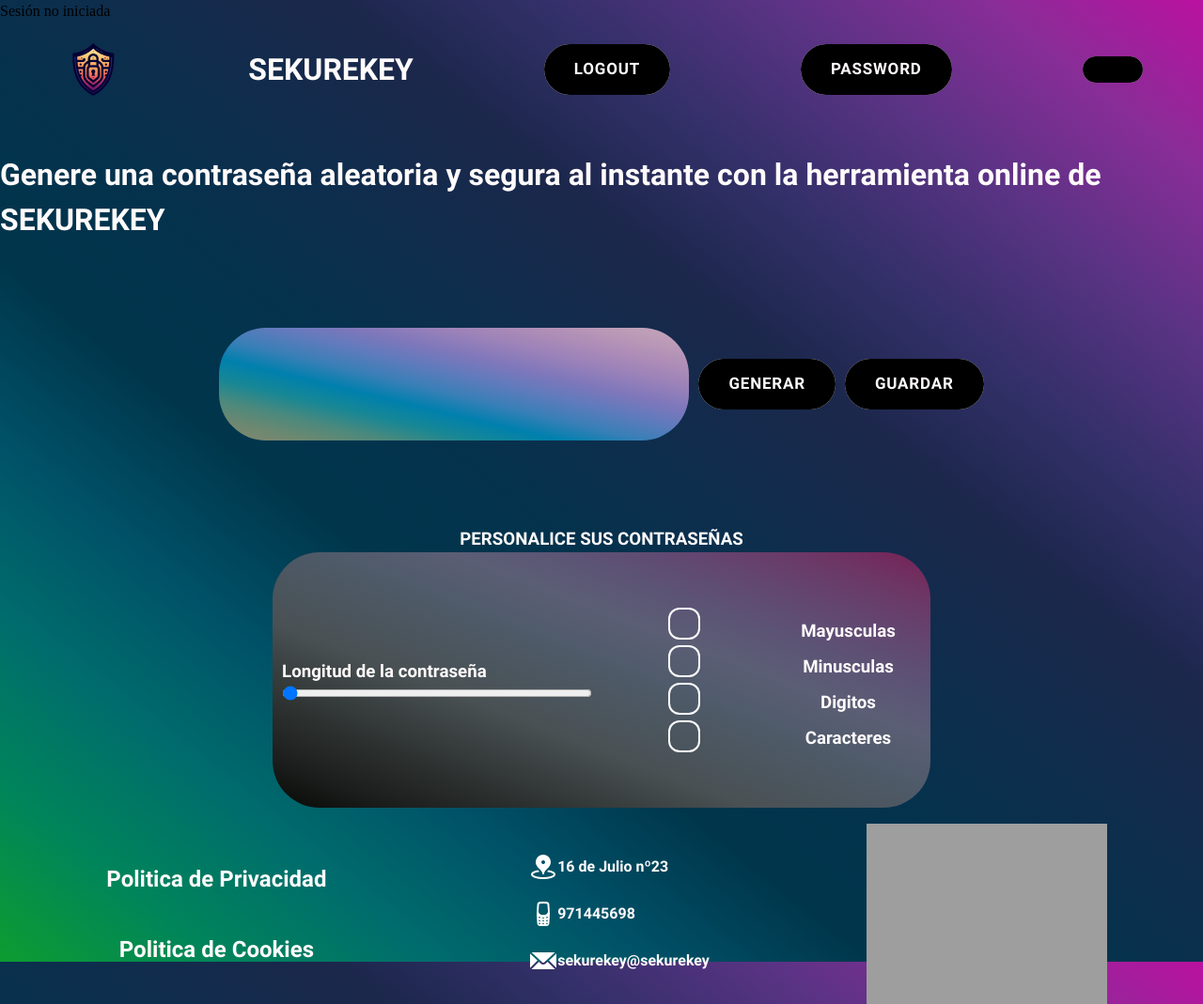
After one commit to Edib-2023-24/PROYECTO_SEKUREkEY, a PHP site: page /usuario.php in a window 1280 px wide. The commit adds this page. Shown: the whole page at 94% size. Run offline with PHP 8.4, Linux system fonts and the light colour scheme; data that the repository does not hold is empty; grey boxes are pictures that could not be loaded.

Commit message:
terminada pagina usuario login y registro

```diff
--- a/css/style.css
+++ b/css/style.css
@@ -578,3 +578,34 @@ justify-content:center;
 
 
 }
+
+/******** FIN PAGINA INFORMACION*******/
+
+
+/******** PAGINA LOGIN********/
+.box_login {
+  width: 100px;
+  height: 90px;
+  background-size: cover;
+  margin-top: 50px;
+  border-radius: 50%;
+  background-color: #ce0f0f;
+  color: var(--texto-botones--logo);
+  display: flex;
+  flex-direction: column;
+  align-items: center;
+
+}
+
+/****** PAGINA USUARIO******/
+#resultado_usuario{
+  color:var(--texto-botones-logo);
+  font-family: 'roboto';
+  font-size: 16px;
+}
+#valor_actual_usuario{
+  color: var(--texto-botones-logo);
+  font-size: 20px;
+  display: flex;
+  justify-content:center;
+}
--- /dev/null
+++ b/header_usuario.php
@@ -0,0 +1,41 @@
+<?php
+session_start();
+
+
+// CONFIRMO SI LA CLAVE DE SESION ESTA
+if (isset($_SESSION['userName'])) {
+    //  OBTENGO EL VALOR
+    $username = $_SESSION['userName'];
+
+    // OBTENGO EL NOMBRE SIN EL DOMINIO Y LO PONGO EN
+    $nombreUsuario =strtoupper(substr($username, 0, strpos($username, '@')));
+
+
+} else {
+    // VERIFICO SI LA CLAVE NO ESTUVIERA PRESENTE
+    echo "Sesión no iniciada";
+}
+
+
+?>
+
+
+<!DOCTYPE html>
+<html lang="en">
+<head>
+    <meta charset="UTF-8">
+    <meta name="viewport" content="width=device-width, initial-scale=1.0">
+    <title>Document</title>
+    <link rel="stylesheet" href="css/style.css" />
+</head>
+<body>
+    <header class="header">
+    <img class="logo" src="./img/desktop/LOGO.png" alt="logo">
+    <h1>SEKUREKEY</h1>
+
+      <a class="botones_inicio" href="contacto.php"><span>LOGOUT</span></a>
+      <a class="botones_inicio" href="password.php"><span>PASSWORD</span></a>
+      <a class="botones_inicio" href="login.php"><span><?php echo $nombreUsuario ?></span></a>
+    </header>
+</body>
+</html>
--- /dev/null
+++ b/usuario.js
@@ -0,0 +1,106 @@
+
+let rango_usuario=document.getElementById("rango_password_usuario");
+let valor_actual_usuario=document.getElementById("valor_actual_usuario");
+rango_usuario.addEventListener('input',function(){
+
+    valor_actual_usuario.textContent=rango_usuario.value;
+
+
+});
+
+
+
+
+// CREO UNA FUNCION PARA EL PASSWORD ALEATORIO CON MAS FUNCIONES PARA EL LOGIN USUARIO
+function passwordAleatorioUsuario(){
+
+    // CREO LAS VARIABLES CON LOS ELEMENTOS DEL ID
+    let mayuscula=document.getElementById("mayusculas").checked;
+    let minusculas=document.getElementById("minusculas").checked;
+    let digitos=document.getElementById("digitos").checked;
+    let caracteres=document.getElementById("caracteres").checked
+    let longitud=document.getElementById("rango_password_usuario").value;
+
+    let resultado="";
+    // CREO UNAS VARIABLES CON LAS EXPRESIONES QUE QUIERO USAER
+    let expresionMayusculas="ABCÇDEFGHIJKLMNOPQRSTUVWXYZ";
+
+    let expresionminusculas="abcçdefghijklmnopqrstuvwxyz";
+     let expresionDigitos="0123456789";
+     let expresionCaracteres="?¿)(/&%$·!ª+-*´}{][";
+    // CREO UNOS CONDICIONALES PARA GUARDAR LAS EXPRESIONES SIN SON VERDADERAS
+    if (mayuscula) {resultado+=expresionMayusculas;}
+    if (minusculas) {resultado+=expresionminusculas;}
+    if (digitos) {resultado+=expresionDigitos;}
+    if (caracteres) {resultado+=expresionCaracteres;}
+
+    // LLAMO A LA FUNCION GENERAR PASSWORD
+    let codigoPassword=generarPassword(resultado,longitud);
+
+    // CREO LA VARIABLE PARA MOSTRAR EL RESULTADO
+    let salidaResultado=document.getElementById("resultado_usuario");
+    // MUESTRO EL RESULTADO POR PANTALLA
+    salidaResultado.innerHTML=codigoPassword;
+    // CREO UNA VARIABLE PARA MOSTRAR UNA PALABRA JUNSTO CON EL RESULTADO
+    let texto=document.getElementById("salidaTexto");
+    // CREO UNOS CONDICIONALES Y RECORRO EL RESULTADO SI ES MENOS DE 8 SE MUESTRA UN COLOR DE FONDO Y NA PALABRA CON UN COLOR ESPECIFICO
+    if (codigoPassword.length<=8) {
+
+        texto.innerHTML="BASICA";
+        salidaResultado.style.backgroundColor="red";
+        texto.style.color="red";
+    }
+    // CREO UNOS CONDICIONALES Y RECORRO EL RESULTADO SI ES MAYOR DE 10 SE MUESTRA UN COLOR DE FONDO Y NA PALABRA CON UN COLOR ESPECIFICO
+    if (codigoPassword.length>=10) {
+
+        texto.innerHTML="SEGURA";
+        salidaResultado.style.backgroundColor="#1BD14E";
+        texto.style.color="#1BD14E";
+    }
+    // CREO UNOS CONDICIONALES Y RECORRO EL RESULTADO SI ES MAYOR DE 12 SE MUESTRA UN COLOR DE FONDO Y NA PALABRA CON UN COLOR ESPECIFICO
+    if (codigoPassword.length>=12) {
+
+        texto.innerHTML="MUY BUENA";
+        salidaResultado.style.backgroundColor="#B6BA0D";
+        texto.style.color="#B6BA0D";
+
+    }
+
+    // CREO UNA FUNCION PARA QUE A LOS 10 SEGUNDOS DESAPAREZCA EL RESULTADO POR PANTALLA
+    setTimeout(function (){
+
+    salidaResultado.textContent="";
+
+    },10000);
+
+    }
+    // LLAMADA FUNCION GENERAR PASSWORD USUARIO
+
+    passwordAleatorioUsuario();
+
+    // FUNCION PARA GENERAR EL PASSWORD ALEATORIO
+function generarPassword(caracteres,longitud){
+
+    let resultado="";
+// RECORRO EL CARACTER SELECIONADO Y QUE ELIGA UNO AL AZAR
+    for (let index = 0; index <longitud; index++) {
+            let caracterAleatorio=caracteres.charAt(Math.floor(Math.random()*caracteres.length))
+
+            resultado+=caracterAleatorio;
+    }
+    return resultado;
+
+}
+
+// CREO UNA FUNCION PARA RECUPERAR EL PASSWORD Y ENVIARLO A LA PAGINA PASSWORD
+
+function envioPassword(){
+// RECUPERO EL VALOR DEL PASSWORD GENERADO
+let recuperoResultado=document.getElementById("resultado_usuario").innerText;
+// LE ASIGNO EL VALOR AL ID RESULTADOINPUT
+document.getElementById("resultadoInput").value=recuperoResultado;
+// ENVIO EL FORMULARIO
+document.getElementById("formularioResultado").submit();
+
+
+}
--- /dev/null
+++ b/usuario.php
@@ -0,0 +1,124 @@
+<!DOCTYPE html>
+<html lang="es">
+  <head>
+    <meta charset="utf-8" />
+    <meta name="viewport" content="width=device-width, initial-scale=1" />
+    <!-- SEO = Básico -->
+    <!-- Cada página del sitio tiene que ser diferente el título y la descripción -->
+    <title></title>
+    <meta name="description" content="" />
+    <meta name="keywords" content="" />
+
+    <!-- Etiquetas Open Graph y Twitter Card, para crear el SEO de Redes Sociales -->
+    <meta property="og:title" content="Título de tu página" />
+    <meta property="og:description" content="Descripción de tu página" />
+    <meta
+      property="og:image"
+      content="URL de la imagen que quieres mostrar en las redes sociales"
+    />
+    <meta property="og:url" content="URL de tu página" />
+    <meta property="og:type" content="website" />
+    <meta name="twitter:card" content="summary_large_image" />
+    <meta name="twitter:title" content="Título de tu página" />
+    <meta name="twitter:description" content="Descripción de tu página" />
+    <meta
+      name="twitter:image"
+      content="URL de la imagen que quieres mostrar en Twitter"
+    />
+
+    <!-- App Web, inidicar al navegador que elementos mostrar en un JSON -->
+    <link rel="manifest" href="site.webmanifest" />
+    <!-- icono de acceso para IOS -->
+    <link rel="apple-touch-icon" href="icon.png" />
+    <!-- Recordar que favicon.ico tiene que estar en el directorio inicial -->
+
+    <!-- links de estilos -->
+    <link rel="stylesheet" href="css/style.css" />
+
+    <!-- Se cambia el tema de algunos navegadores -->
+    <meta name="theme-color" content="#fafafa" />
+    <!-- Código de las plataformas de Análisis -->
+    <script></script>
+    <!-- Scripts a cargar antes de la renderización -->
+
+  </head>
+  <body>
+    <div id="container">
+      <?php  include 'header_usuario.php'?>
+      <main class="main_index">
+      <section class="box_principal_index">
+                <h1>Genere una contraseña aleatoria y segura al instante con la herramienta online de SEKUREKEY</h1>
+                <section class="box_resultado_index">
+                    <section class="resultado_index" id="resultado_usuario"></section>
+                    <button class="botones_inicio" onclick="passwordAleatorioUsuario()"><span>GENERAR</span></button>
+
+                <form id="formularioResultado" action="funciones.php" method="post">
+                    <input type="hidden" id="resultadoInput" name="resultadoPassword" value="">
+                    <button class="botones_inicio " type="submit"
+                        onclick="envioPassword()"><span>GUARDAR</span></button>
+                </form>
+
+                </section>
+                <section class="box_opciones_index">
+                    <section class="texto_personalizar_index">
+                        <h3>PERSONALICE SUS CONTRASEÑAS</h3>
+                    </section>
+                    <section class="box_longitud_index">
+                        <section class="longitud_index">
+                            <h3>Longitud de la contraseña</h3>
+                            <input type="range" name="rango" id="rango_password_usuario" min="1" max="50" value="1">
+                            <div id="valor_actual_usuario"></div>
+                        </section>
+                        <section class="checkBox_index">
+                            <div class="content">
+                                <label class="checkBox">
+                                    <input id="mayusculas" type="checkbox">
+                                    <div class="transition"></div>
+                                </label>
+                            </div>
+                            <div class="content">
+                                <label class="checkBox">
+                                    <input id="minusculas" type="checkbox">
+                                    <div class="transition"></div>
+                                </label>
+                            </div>
+                            <div class="content">
+                                <label class="checkBox">
+                                    <input id="digitos" type="checkbox">
+                                    <div class="transition"></div>
+                                </label>
+                            </div>
+                            <div class="content">
+                                <label class="checkBox">
+                                    <input id="caracteres" type="checkbox">
+                                    <div class="transition"></div>
+                                </label>
+                            </div>
+
+                        </section>
+                        <section class="opciones_index">
+                            <h3>Mayusculas</h3>
+                            <h3>Minusculas</h3>
+                            <h3>Digitos</h3>
+                            <h3>Caracteres</h3>
+                        </section>
+                    </section>
+
+
+                </section>
+            </section>
+
+
+
+
+
+
+
+
+
+      </main>
+      <?php include 'footer.php'?>
+    </div>
+<script src="usuario.js"></script>
+  </body>
+</html>
```
Also changed, not shown: funciones.php (added, +208 -0 lines), login.php (+32 -1 lines), registro.php (+84 -0 lines).
